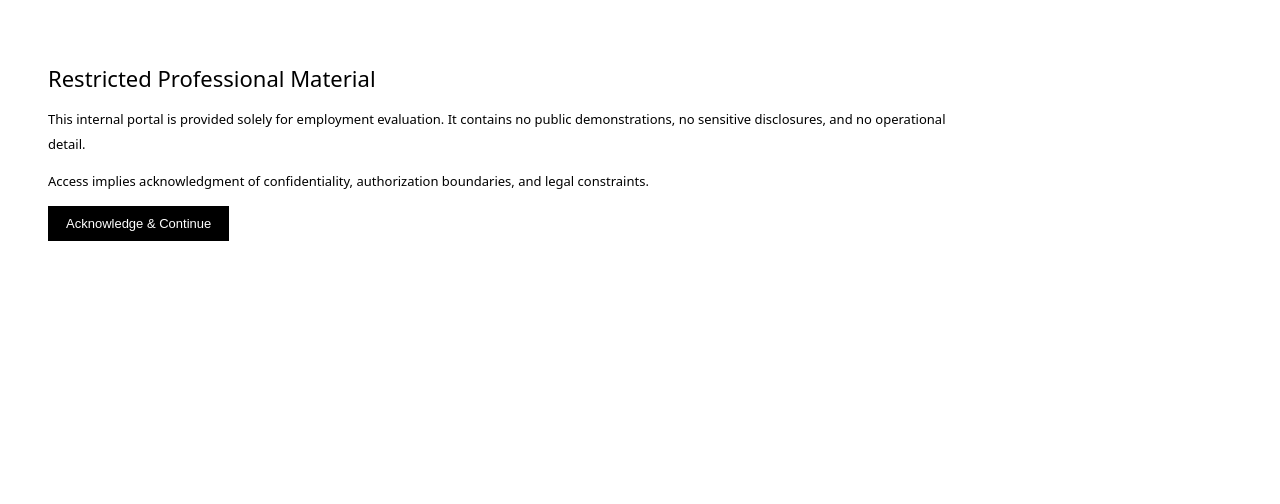
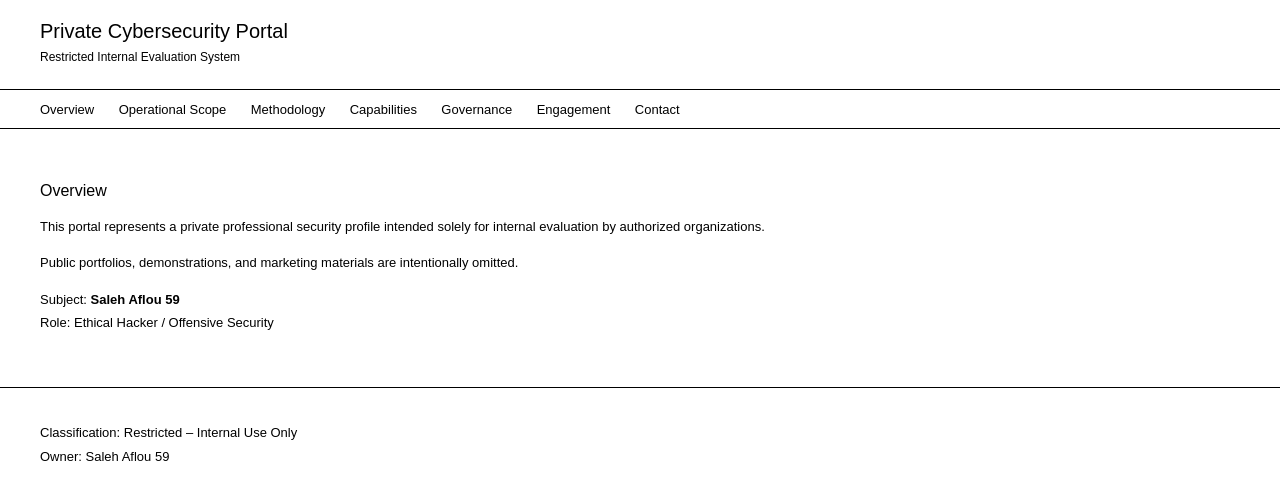
Before and after one commit to 1993-saleh/saleh-aflou59, a plain HTML site: page index.html in a window 1280 px wide. Drawn offline with Linux system fonts and the light colour scheme.

Commit message:
Update index.html

```diff
--- a/index.html
+++ b/index.html
@@ -2,63 +2,70 @@
 <html lang="en">
 <head>
 <meta charset="UTF-8">
-<title>Restricted Internal Evaluation Portal</title>
+<title>Private Security Portal</title>
 <meta name="viewport" content="width=device-width, initial-scale=1.0">
-<meta name="classification" content="STRICTLY RESTRICTED – EMPLOYMENT EVALUATION ONLY">
+<meta name="classification" content="RESTRICTED – INTERNAL USE ONLY">
 <style>
 body {
   margin: 0;
-  font-family: system-ui, -apple-system, BlinkMacSystemFont, "Segoe UI", Arial;
-  background: #fff;
-  color: #000;
+  font-family: Arial, Helvetica, sans-serif;
+  background: #ffffff;
+  color: #000000;
 }
-#access, #portal { display: none; }
-#access { display: block; }
-.container {
-  max-width: 920px;
-  padding: 48px;
+header {
+  border-bottom: 1px solid #000;
+  padding: 20px 40px;
 }
-h1, h2 {
-  font-weight: 500;
+header h1 {
+  font-size: 20px;
+  font-weight: normal;
+  margin: 0;
 }
-h1 { font-size: 22px; }
-h2 { font-size: 16px; margin-top: 36px; }
-p, li {
-  font-size: 13px;
-  line-height: 1.85;
+header p {
+  font-size: 12px;
+  margin: 4px 0 0;
 }
-ul { padding-left: 18px; }
-button {
-  background: #000;
-  color: #fff;
-  border: none;
-  padding: 10px 18px;
-  font-size: 13px;
-  cursor: pointer;
-}
-header, footer, nav {
+nav {
   border-bottom: 1px solid #000;
-  padding: 18px 48px;
-}
-footer {
-  border-top: 1px solid #000;
-  font-size: 11px;
+  padding: 10px 40px;
 }
 nav a {
-  margin-right: 22px;
+  margin-right: 20px;
   font-size: 13px;
   text-decoration: none;
   color: #000;
 }
-section { display: none; }
-section.active { display: block; }
+nav a:hover {
+  text-decoration: underline;
+}
+section {
+  display: none;
+  padding: 40px;
+  max-width: 900px;
+}
+section.active {
+  display: block;
+}
+h2 {
+  font-size: 16px;
+  font-weight: normal;
+  margin-bottom: 15px;
+}
+p, li {
+  font-size: 13px;
+  line-height: 1.8;
+}
+ul {
+  padding-left: 18px;
+}
+footer {
+  border-top: 1px solid #000;
+  padding: 20px 40px;
+  font-size: 11px;
+}
 </style>
 <script>
-function proceed() {
-  document.getElementById('access').style.display = 'none';
-  document.getElementById('portal').style.display = 'block';
-}
-function show(id) {
+function showSection(id) {
   document.querySelectorAll('section').forEach(s => s.classList.remove('active'));
   document.getElementById(id).classList.add('active');
 }
@@ -67,107 +74,101 @@ function show(id) {
 
 <body>
 
-<!-- ACCESS ACKNOWLEDGMENT -->
-<div id="access">
-  <div class="container">
-    <h1>Restricted Professional Material</h1>
-    <p>
-      This internal portal is provided solely for employment evaluation.
-      It contains no public demonstrations, no sensitive disclosures,
-      and no operational detail.
-    </p>
-    <p>
-      Access implies acknowledgment of confidentiality,
-      authorization boundaries, and legal constraints.
-    </p>
-    <button onclick="proceed()">Acknowledge & Continue</button>
-  </div>
-</div>
-
-<!-- INTERNAL PORTAL -->
-<div id="portal">
-
 <header>
-  <h1>Internal Evaluation Portal</h1>
-  <p>High‑Sensitivity Professional Review</p>
+  <h1>Private Cybersecurity Portal</h1>
+  <p>Restricted Internal Evaluation System</p>
 </header>
 
 <nav>
-  <a href="#" onclick="show('identity')">Identity</a>
-  <a href="#" onclick="show('position')">Ethical Position</a>
-  <a href="#" onclick="show('experience')">Experience Domain</a>
-  <a href="#" onclick="show('discipline')">Operational Discipline</a>
-  <a href="#" onclick="show('intent')">Employment Intent</a>
+  <a href="#" onclick="showSection('overview')">Overview</a>
+  <a href="#" onclick="showSection('scope')">Operational Scope</a>
+  <a href="#" onclick="showSection('methodology')">Methodology</a>
+  <a href="#" onclick="showSection('capabilities')">Capabilities</a>
+  <a href="#" onclick="showSection('governance')">Governance</a>
+  <a href="#" onclick="showSection('engagement')">Engagement</a>
+  <a href="#" onclick="showSection('contact')">Contact</a>
 </nav>
 
-<div class="container">
-
-<section id="identity" class="active">
-  <h2>Professional Identity</h2>
+<section id="overview" class="active">
+  <h2>Overview</h2>
   <p>
-    Name: <strong>Saleh Aflou 59</strong><br>
-    Role: Ethical Hacker / Security Specialist
+    This portal represents a private professional security profile intended
+    solely for internal evaluation by authorized organizations.
   </p>
   <p>
-    This portal exists to support private, controlled evaluation only.
-    No public portfolio is maintained by design.
+    Public portfolios, demonstrations, and marketing materials are
+    intentionally omitted.
+  </p>
+  <p>
+    Subject: <strong>Saleh Aflou 59</strong><br>
+    Role: Ethical Hacker / Offensive Security
   </p>
 </section>
 
-<section id="position">
-  <h2>Ethical Position</h2>
+<section id="scope">
+  <h2>Operational Scope</h2>
   <ul>
-    <li>All activity requires explicit written authorization</li>
-    <li>No engagement outside defined scope</li>
-    <li>No disclosure of sensitive techniques publicly</li>
-    <li>Protection of people, systems, and organizations is the priority</li>
+    <li>Authorized penetration testing only</li>
+    <li>Defined written scope prior to engagement</li>
+    <li>Risk‑based testing aligned with business impact</li>
+    <li>No activity outside contractual authorization</li>
   </ul>
 </section>
 
-<section id="experience">
-  <h2>Experience Domain</h2>
+<section id="methodology">
+  <h2>Methodology</h2>
+  <ul>
+    <li>Threat modeling based on real attacker behavior</li>
+    <li>Manual validation of exploitable conditions</li>
+    <li>Controlled proof‑of‑concept execution</li>
+    <li>Executive‑level reporting</li>
+  </ul>
+</section>
+
+<section id="capabilities">
+  <h2>Capabilities</h2>
+  <ul>
+    <li>Web application security assessment</li>
+    <li>Network and infrastructure testing</li>
+    <li>Authentication and access control analysis</li>
+    <li>Misconfiguration and exposure detection</li>
+  </ul>
+</section>
+
+<section id="governance">
+  <h2>Governance & Ethics</h2>
+  <ul>
+    <li>Strict authorization enforcement</li>
+    <li>No persistence or lateral movement beyond scope</li>
+    <li>No data extraction beyond proof requirements</li>
+    <li>Alignment with ISO 27001 and NIST principles</li>
+  </ul>
+</section>
+
+<section id="engagement">
+  <h2>Engagement Process</h2>
+  <ul>
+    <li>Initial private discussion</li>
+    <li>Written authorization and scope definition</li>
+    <li>Controlled execution</li>
+    <li>Internal report delivery</li>
+  </ul>
+</section>
+
+<section id="contact">
+  <h2>Contact (Restricted)</h2>
   <p>
-    Experience includes work within high‑impact and safety‑critical
-    technology environments, approached exclusively through
-    authorization, risk control, and responsibility.
-  </p>
-  <p>
-    Capabilities are demonstrated only when required and permitted,
-    never advertised or exposed.
+    Engagements are discussed privately.<br>
+    No public contact channels are provided.
   </p>
 </section>
 
-<section id="discipline">
-  <h2>Operational Discipline</h2>
-  <ul>
-    <li>Authorization‑first mindset</li>
-    <li>Controlled validation over uncontrolled demonstration</li>
-    <li>Risk awareness beyond technical curiosity</li>
-    <li>Clear communication with legal and security leadership</li>
-  </ul>
-</section>
-
-<section id="intent">
-  <h2>Employment Intent</h2>
-  <p>
-    I seek a legitimate role where advanced technical capability
-    is applied ethically to protect systems, people, and infrastructure.
-  </p>
-  <p>
-    I explicitly reject unauthorized activity, public exploitation,
-    and any use of skills that could cause harm.
-  </p>
-</section>
-
-</div>
-
 <footer>
   <p>
-    Classification: Strictly Restricted – Employment Evaluation Only<br>
+    Classification: Restricted – Internal Use Only<br>
     Owner: Saleh Aflou 59
   </p>
 </footer>
 
-</div>
 </body>
-  </html>
+</html>
```
